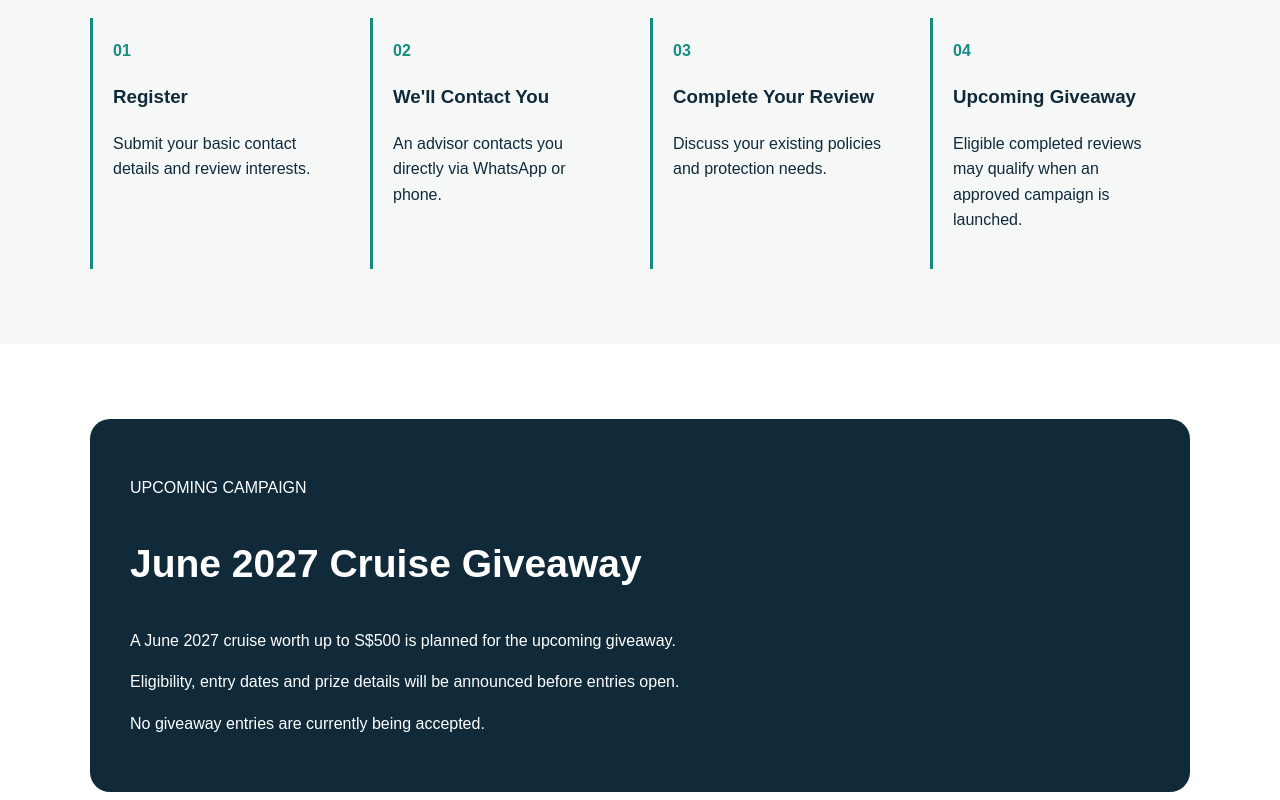
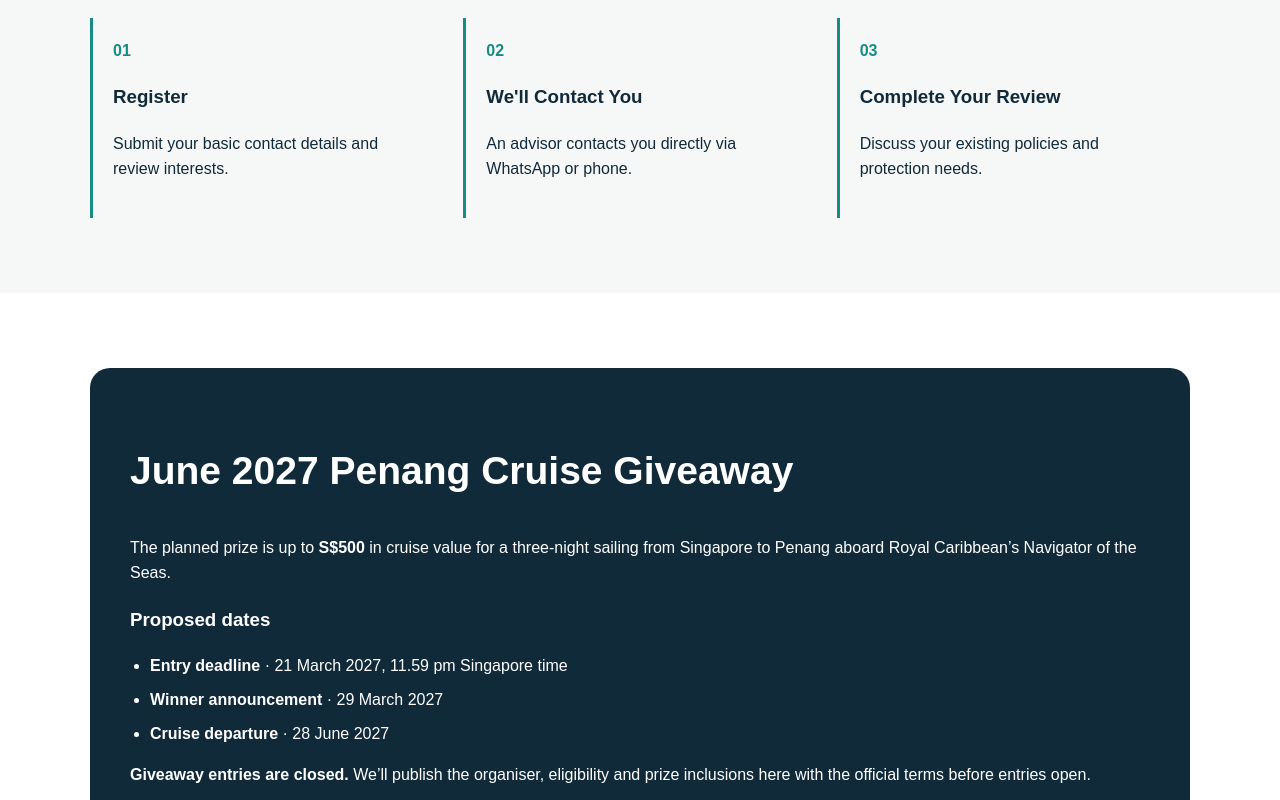
Before and after one commit to derektyc/mycoverage-sg, a plain HTML site: page index.html in a window 1280 px wide. Shown: the part 2080-2880 px from the top of the page. Drawn offline with Linux system fonts and the light colour scheme.

Commit message:
Add the proposed Penang cruise giveaway schedule

```diff
--- a/index.html
+++ b/index.html
@@ -80,7 +80,7 @@ h2 { font-size:clamp(28px,3.5vw,39px); }
 .card p { color:var(--muted);font-size:14px; }
 .steps {
   display:grid;
-  grid-template-columns:repeat(4,minmax(0,1fr));
+  grid-template-columns:repeat(3,minmax(0,1fr));
   gap:20px;
   margin-top:30px;
 }
@@ -95,6 +95,8 @@ h2 { font-size:clamp(28px,3.5vw,39px); }
   border-radius:20px;
   padding:40px;
 }
+.giveaway-dates { padding-left:1.25rem; }
+.giveaway-dates li + li { margin-top:8px; }
 .registration-heading { text-align:center; }
 .enquiry-frame {
   display:block;
@@ -211,28 +213,28 @@ footer p { font-size:12px;color:#ccd9dc; }
         <h3>Complete Your Review</h3>
         <p>Discuss your existing policies and protection needs.</p>
       </div>
-      <div class="step">
-        <div class="number">04</div>
-        <h3>Upcoming Giveaway</h3>
-        <p>Eligible completed reviews may qualify when an approved campaign is launched.</p>
-      </div>
     </div>
   </div>
 </section>
 
 <section id="giveaway">
   <div class="container giveaway">
-    <p>UPCOMING CAMPAIGN</p>
-    <h2>June 2027 Cruise Giveaway</h2>
-    <p>A June 2027 cruise worth up to S$500 is planned for the upcoming giveaway.</p>
-    <p>Eligibility, entry dates and prize details will be announced before entries open.</p>
-    <p>No giveaway entries are currently being accepted.</p>
+    <h2>June 2027 Penang Cruise Giveaway</h2>
+    <p>The planned prize is up to <strong>S$500</strong> in cruise value for a three-night sailing from Singapore to Penang aboard Royal Caribbean’s Navigator of the Seas.</p>
+    <h3>Proposed dates</h3>
+    <ul class="giveaway-dates">
+      <li><strong>Entry deadline</strong> · <time datetime="2027-03-21T23:59:00+08:00">21 March 2027, 11.59 pm Singapore time</time></li>
+      <li><strong>Winner announcement</strong> · <time datetime="2027-03-29">29 March 2027</time></li>
+      <li><strong>Cruise departure</strong> · <time datetime="2027-06-28">28 June 2027</time></li>
+    </ul>
+    <p><strong>Giveaway entries are closed.</strong> We’ll publish the organiser, eligibility and prize inclusions here with the official terms before entries open.</p>
   </div>
 </section>
 
 <section class="alt" id="register">
   <div class="container">
     <h2 class="registration-heading" id="enquiry-title">Request Your Complimentary Policy Review</h2>
+    <p class="form-link">This form is for policy review enquiries.</p>
     <p class="form-link"><a href="https://docs.google.com/forms/d/e/1FAIpQLSduvY8IxU95hCaldxwTwEoK2kLM_2aZX97WBfsIXf1kELc0fQ/viewform" target="_blank" rel="noopener">Open the enquiry form in a new tab</a></p>
     <iframe
       class="enquiry-frame"
@@ -269,11 +271,8 @@ footer p { font-size:12px;color:#ccd9dc; }
     </details>
 
     <details>
-      <summary>How does the giveaway work?</summary>
-      <p>
-        The planned prize is a June 2027 cruise worth up to S$500.
-        Eligibility, entry dates and the winner announcement date will be published before entries open.
-      </p>
+      <summary>When will giveaway entries open?</summary>
+      <p>We’ll confirm the opening date with the official terms. The <a href="#giveaway"><u>giveaway section</u></a> has the proposed schedule.</p>
     </details>
   </div>
 </section>
```
